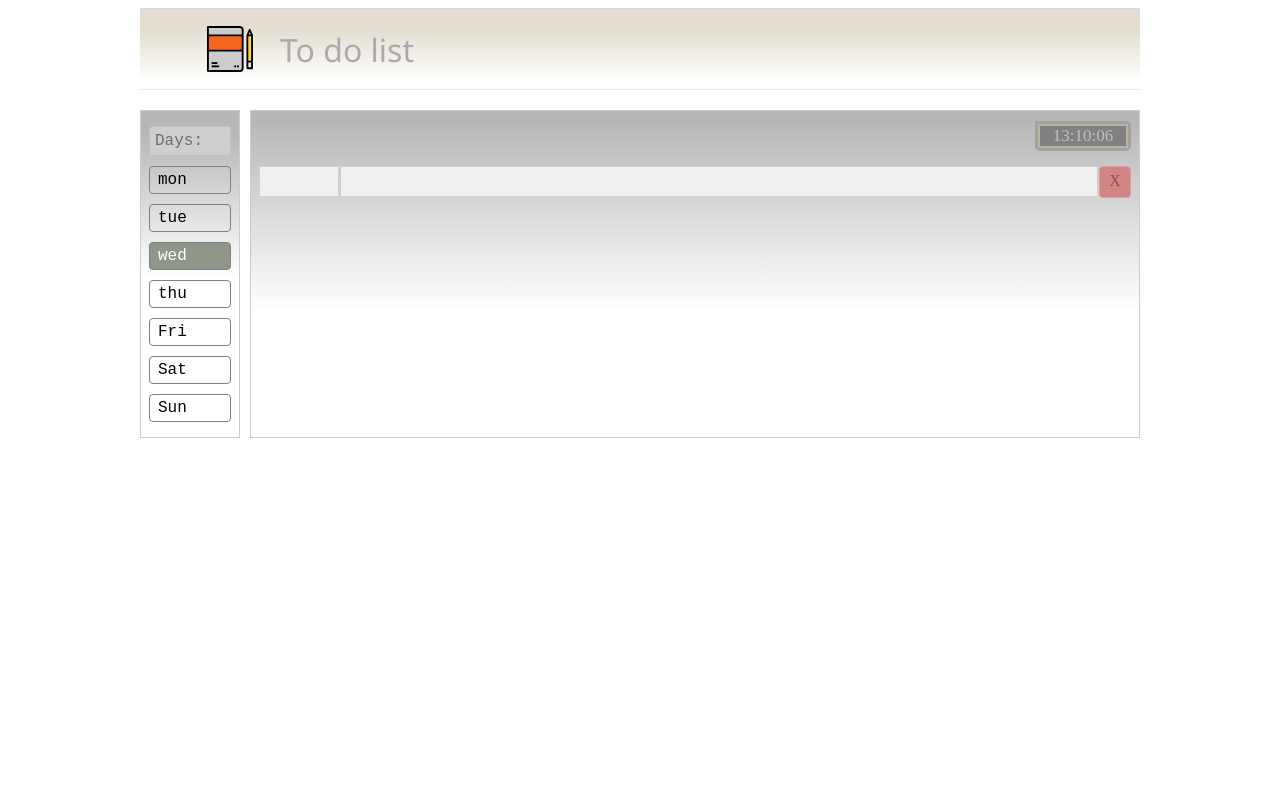
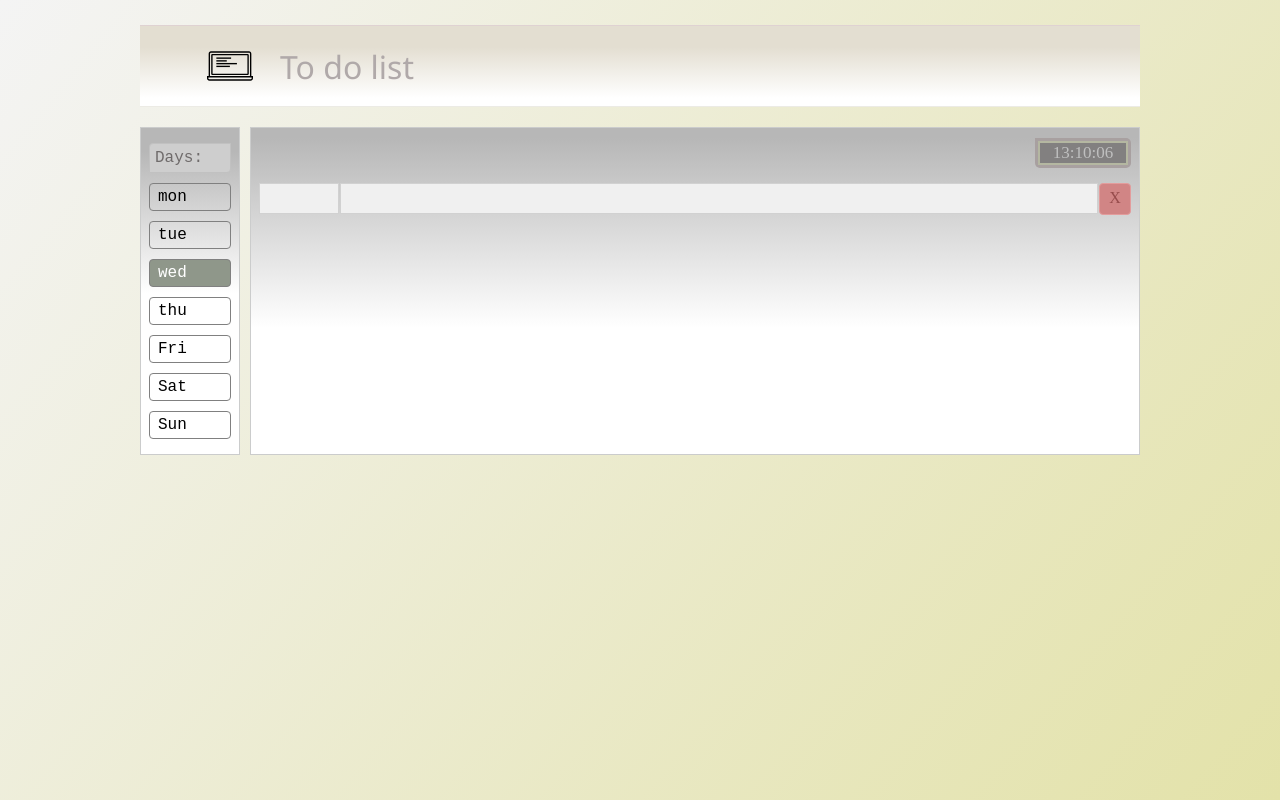
Before and after one commit to MyColaAnikeiev/web-app-to-do-list, an Angular app: page / in a window 1280 px wide. Built offline with nearby package versions, Linux system fonts and the light colour scheme.

Commit message:
Some styling

```diff
--- a/src/app/header/header/header.component.scss
+++ b/src/app/header/header/header.component.scss
@@ -1,6 +1,6 @@
 :host{
     grid-area: header;
-    background-image: linear-gradient(#e3ded1 21px, #0000 72px);
+    background-image: linear-gradient(#e3ded1 21px, rgb(255, 255, 255) 72px);
     border-top: 1px solid #dfd2d2;
     border-bottom: 1px solid #ecebe5;
 }
--- a/src/app/share/styles/color-scheme.scss
+++ b/src/app/share/styles/color-scheme.scss
@@ -1,4 +1,4 @@
 $bg-primary: #b7b7b7;
-$bg-secondary: transparent;
+$bg-secondary: white;
 
 $border-primary: #cbcccc;
--- a/src/app/switcher/switcher/switcher.component.scss
+++ b/src/app/switcher/switcher/switcher.component.scss
@@ -24,6 +24,7 @@
     border: 1px solid gray;
     border-radius: 4px;
     padding: 4px 8px;
+    cursor: pointer;
 
     &.selected{
         background-color: #8f978a;
--- a/src/styles.scss
+++ b/src/styles.scss
@@ -1 +1,12 @@
 /* You can add global styles to this file, and also import other style files */
+html{
+    margin: 0;
+    padding: 0;
+    min-height: 100%;
+}
+
+body{
+    margin-top: 25px;
+    min-height: 100%;
+    background-image: linear-gradient(129deg, #f4f4f4, #e3e2a9);
+}
```
Also changed, not shown: src/assets/svg/notebook.svg.
